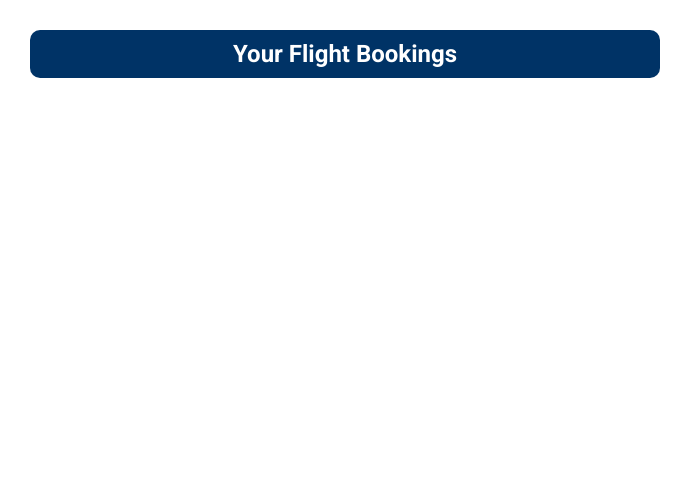
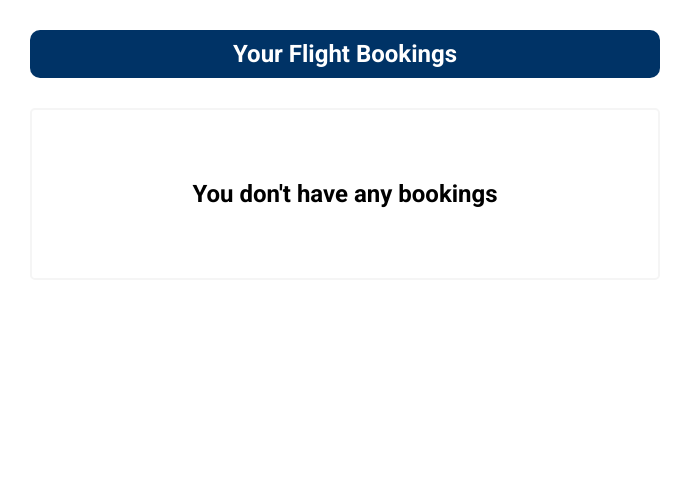
Before and after one commit to praneethravuri/Horizon-Airlines-Bookings, a Flask app: template templates/homepage.html in a window 1280 px wide. Shown: the part 131-611 px from the top of the page, without its empty margins (0-693 px from the left). Run offline with Flask 3, Linux system fonts and the light colour scheme; the template is opened without the code that fills it, so the values that code supplies are empty.

Commit message:
No bookings message

```diff
--- a/app.py
+++ b/app.py
@@ -28,8 +28,11 @@ def login():
         booking = bookings.find_one({"userEmail" : email})
         if booking:
             user_flights = booking["userFlights"]
+
             session["user_flights"] = user_flights
-        return redirect(url_for("homepage", user_name = user_name))
+            return redirect(url_for("homepage", user_name = user_name))
+        else:
+            return render_template("homepage.html", error = "No Bookings")
 
     else:
         return render_template("login.html", error = "Invalid Credentials")
@@ -38,19 +41,22 @@ def login():
 def homepage():
     user_name = request.args.get("user_name")
     user_flights = session.get("user_flights")
+    if user_flights == None:
+        user_flights_dict = {}
 
-    user_flights_dict = {}
+    else:
+        user_flights_dict = {}
+        def split_time(time_):
+            time_ = time_.split("T")
+            return time_[0] + " " + time_[1][0:-1]
 
-    def split_time(time_):
-        time_ = time_.split("T")
-        return time_[0] + " " + time_[1][0:-1]
+        for flight in user_flights:
+            find_flight = flights.find_one({"flight_id" : flight})
+            user_flights_dict[find_flight["flight_id"]] = [find_flight["flight_details"]["airlineName"], find_flight["flight_details"]["fromLocation"], find_flight["flight_details"]["fromLocationAirportCode"],find_flight["flight_details"]["toLocation"], find_flight["flight_details"]["toLocationAirportCode"],split_time(find_flight["flight_details"]["departureTime"]), split_time(find_flight["flight_details"]["arrivalTime"]), find_flight["flight_details"]["duration"], find_flight["flight_details"]["totalSeats"] ]
 
-    for flight in user_flights:
-        find_flight = flights.find_one({"flight_id" : flight})
-        user_flights_dict[find_flight["flight_id"]] = [find_flight["flight_details"]["airlineName"], find_flight["flight_details"]["fromLocation"], find_flight["flight_details"]["fromLocationAirportCode"],find_flight["flight_details"]["toLocation"], find_flight["flight_details"]["toLocationAirportCode"],split_time(find_flight["flight_details"]["departureTime"]), split_time(find_flight["flight_details"]["arrivalTime"]), find_flight["flight_details"]["duration"], find_flight["flight_details"]["totalSeats"] ]
+    has_bookings = bool(user_flights_dict)
 
-    print(user_flights_dict)
-    return render_template("homepage.html", user_name = user_name, user_flights_dict = user_flights_dict)
+    return render_template("homepage.html", user_name = user_name, user_flights_dict = user_flights_dict, has_bookings = has_bookings)
 
 if __name__ == '__main__':
     app.run(debug=True)
--- a/static/CSS/homepage.css
+++ b/static/CSS/homepage.css
@@ -55,3 +55,10 @@
     width: 100%;
     text-align: left;
 }
+
+.no-bookings-message{
+  border: 2px solid whitesmoke;
+  border-radius: 5px;
+  padding: 70px;
+  margin-top: 30px;
+}
--- a/static/JS/invalidCredentials.js
+++ b/static/JS/invalidCredentials.js
@@ -1,5 +1,3 @@
-
-
 $(document).ready(function(){
     $(".error-box").show();
     $(".error-box-content").text("Invalid Credentials. Please enter again");
--- a/templates/homepage.html
+++ b/templates/homepage.html
@@ -6,7 +6,8 @@
     <meta name="viewport" content="width=device-width, initial-scale=1.0">
     <link rel="stylesheet" type="text/css" href="{{ url_for('static', filename='CSS/homepage.css') }}">
     <link rel="stylesheet" type="text/css" href="{{ url_for('static', filename='CSS/navbar.css') }}">
-    <title>Document</title>
+    <script src="https://ajax.googleapis.com/ajax/libs/jquery/3.6.4/jquery.min.js"></script>
+    <title>Homepage</title>
 </head>
 <body>
 
@@ -32,6 +33,7 @@
             <div class="flight-bookings-title">
                 <h1 class="add-pad">Your Flight Bookings</h1>
             </div>
+            {% if has_bookings %}
             <div class="flights-table">
                 {% for key, value in user_flights_dict.items() %}
                 <table class="add-pad dynamic-table" style="margin-top: 10px;">
@@ -66,10 +68,15 @@
                 </table>
                 {% endfor %}
             </div>
+            {% else %}
+            <div class="no-bookings-message">
+                <h1>You don't have any bookings</h1>
+            </div>
+            {% endif %}
+            </div>
         </div>
+    </section>
 
-
-    </section>
 
 </body>
 </html>
```
